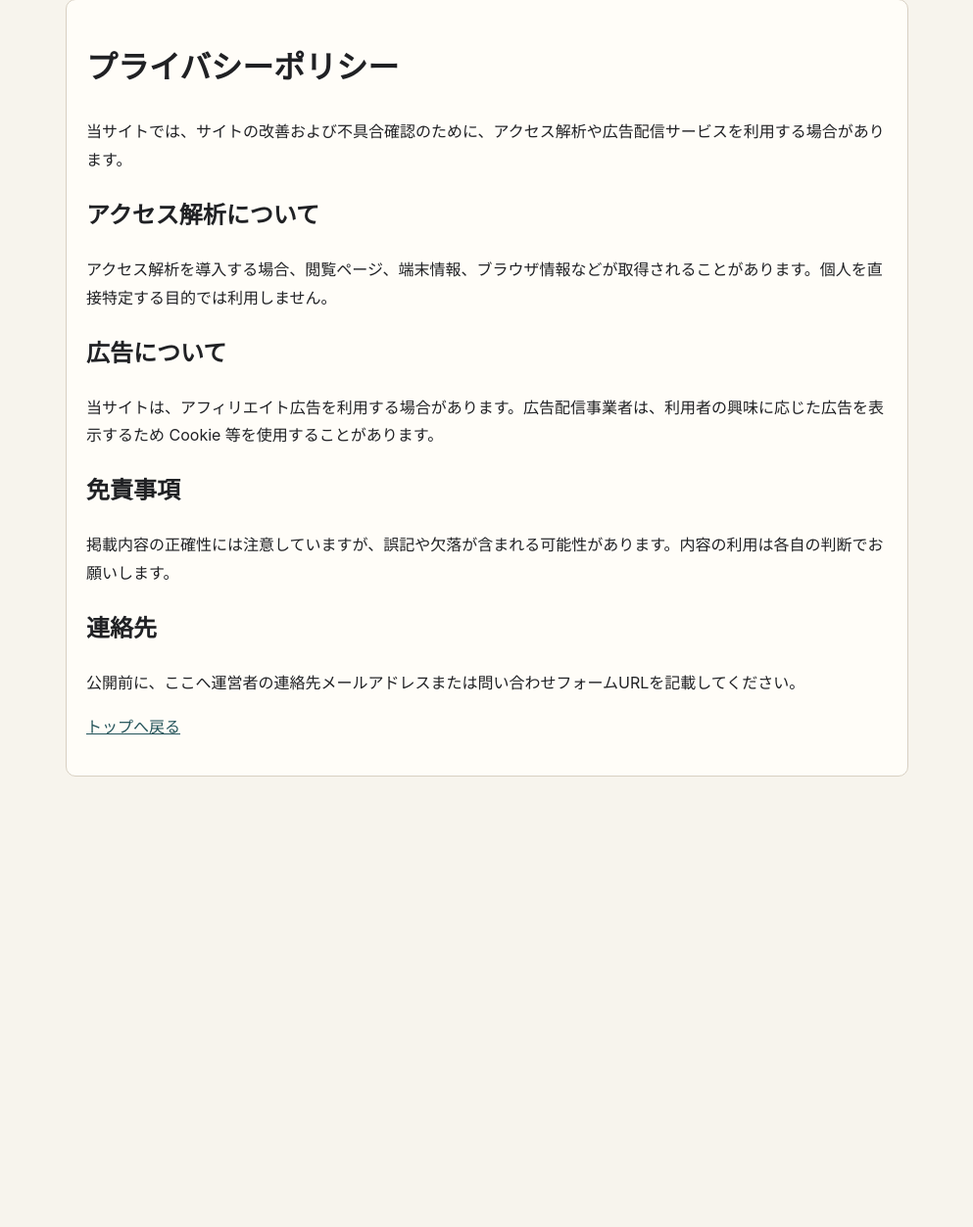
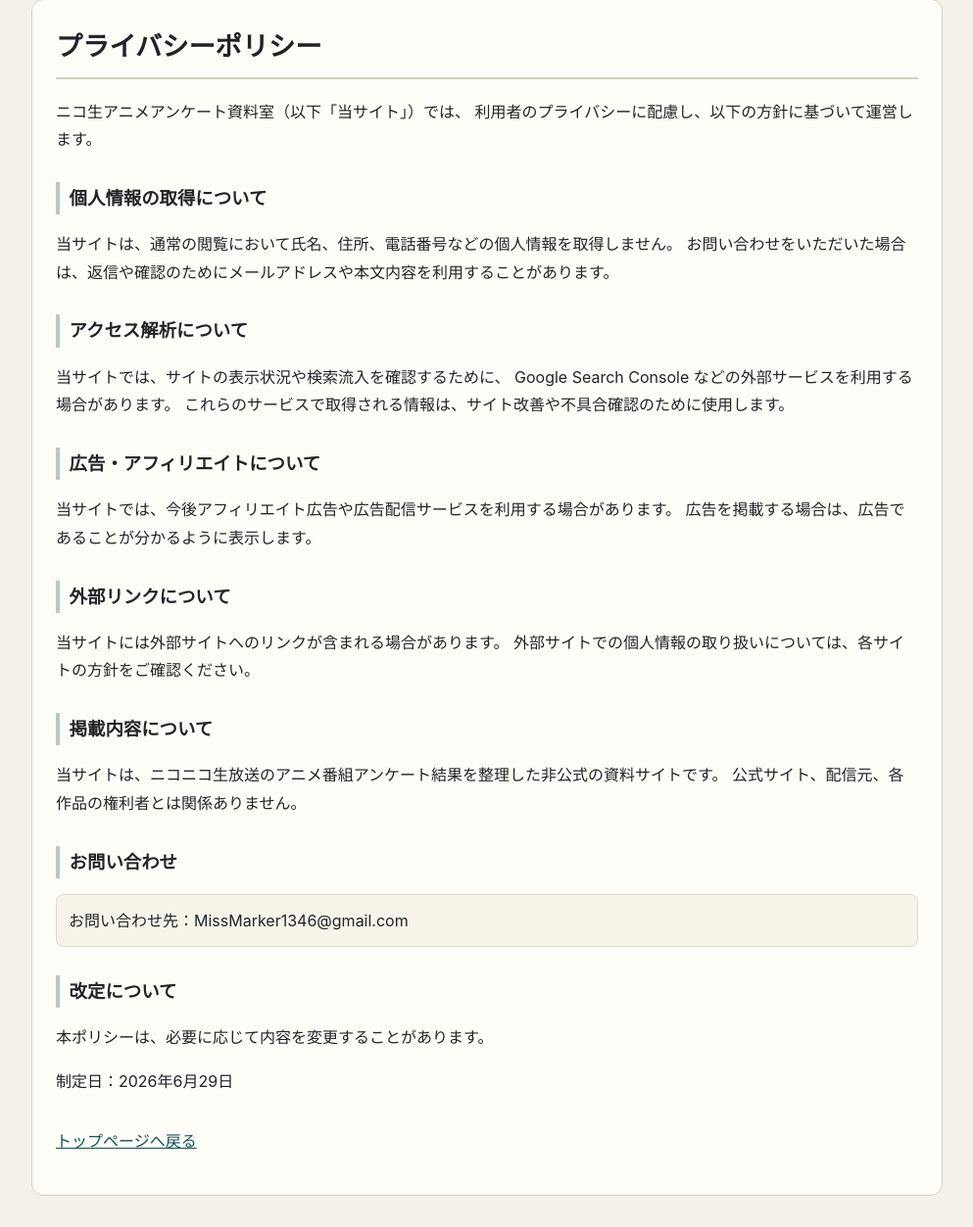
Before and after one commit to MissMarker/nicolive-survey-room, a plain HTML site: page privacy.html in a window 1280 px wide. Shown: the part 33-1286 px from the top of the page at 98% size, without its empty margins (143-1136 px from the left). Before the commit the page ends 858 px from the top, so only its background shows below. Drawn offline with Linux system fonts and the light colour scheme.

Commit message:
Update privacy.html
Update privacy policy

```diff
--- a/privacy.html
+++ b/privacy.html
@@ -1 +1,108 @@
-<!doctype html><html lang="ja"><head><meta charset="utf-8"><meta name="viewport" content="width=device-width,initial-scale=1"><title>プライバシーポリシー - ニコ生アニメアンケート資料室</title><style>body{font-family:-apple-system,BlinkMacSystemFont,"Hiragino Kaku Gothic ProN","Yu Gothic",Meiryo,sans-serif;line-height:1.8;max-width:860px;margin:32px auto;padding:0 16px;color:#202124;background:#f7f4ed}main{background:#fffdf8;border:1px solid #d8d0c2;border-radius:10px;padding:20px}h1{font-family:"Hiragino Mincho ProN","Yu Mincho",serif}a{color:#24545a}</style></head><body><main><h1>プライバシーポリシー</h1><p>当サイトでは、サイトの改善および不具合確認のために、アクセス解析や広告配信サービスを利用する場合があります。</p><h2>アクセス解析について</h2><p>アクセス解析を導入する場合、閲覧ページ、端末情報、ブラウザ情報などが取得されることがあります。個人を直接特定する目的では利用しません。</p><h2>広告について</h2><p>当サイトは、アフィリエイト広告を利用する場合があります。広告配信事業者は、利用者の興味に応じた広告を表示するため Cookie 等を使用することがあります。</p><h2>免責事項</h2><p>掲載内容の正確性には注意していますが、誤記や欠落が含まれる可能性があります。内容の利用は各自の判断でお願いします。</p><h2>連絡先</h2><p>公開前に、ここへ運営者の連絡先メールアドレスまたは問い合わせフォームURLを記載してください。</p><p><a href="index.html">トップへ戻る</a></p></main></body></html>
+<!doctype html>
+<html lang="ja">
+<head>
+  <meta charset="utf-8">
+  <meta name="viewport" content="width=device-width,initial-scale=1">
+  <title>プライバシーポリシー - ニコ生アニメアンケート資料室</title>
+  <style>
+    body {
+      margin: 0;
+      background: #f5f1e8;
+      color: #202428;
+      font-family: -apple-system, BlinkMacSystemFont, "Hiragino Kaku Gothic ProN", "Yu Gothic", Meiryo, sans-serif;
+      line-height: 1.8;
+    }
+    main {
+      max-width: 880px;
+      margin: 32px auto;
+      padding: 24px;
+      background: #fffdf8;
+      border: 1px solid #d8cfc0;
+      border-radius: 12px;
+    }
+    h1 {
+      margin-top: 0;
+      font-size: 1.7rem;
+      border-bottom: 2px solid #d8cfc0;
+      padding-bottom: .4rem;
+    }
+    h2 {
+      margin-top: 1.8rem;
+      font-size: 1.15rem;
+      border-left: 4px solid #b8c9c4;
+      padding-left: .6rem;
+    }
+    a {
+      color: #174f57;
+    }
+    .note {
+      background: #f8f3e9;
+      border: 1px solid #e2d8c8;
+      border-radius: 8px;
+      padding: 12px;
+    }
+    .back {
+      margin-top: 2rem;
+    }
+  </style>
+</head>
+<body>
+  <main>
+    <h1>プライバシーポリシー</h1>
+
+    <p>
+      ニコ生アニメアンケート資料室（以下「当サイト」）では、
+      利用者のプライバシーに配慮し、以下の方針に基づいて運営します。
+    </p>
+
+    <h2>個人情報の取得について</h2>
+    <p>
+      当サイトは、通常の閲覧において氏名、住所、電話番号などの個人情報を取得しません。
+      お問い合わせをいただいた場合は、返信や確認のためにメールアドレスや本文内容を利用することがあります。
+    </p>
+
+    <h2>アクセス解析について</h2>
+    <p>
+      当サイトでは、サイトの表示状況や検索流入を確認するために、
+      Google Search Console などの外部サービスを利用する場合があります。
+      これらのサービスで取得される情報は、サイト改善や不具合確認のために使用します。
+    </p>
+
+    <h2>広告・アフィリエイトについて</h2>
+    <p>
+      当サイトでは、今後アフィリエイト広告や広告配信サービスを利用する場合があります。
+      広告を掲載する場合は、広告であることが分かるように表示します。
+    </p>
+
+    <h2>外部リンクについて</h2>
+    <p>
+      当サイトには外部サイトへのリンクが含まれる場合があります。
+      外部サイトでの個人情報の取り扱いについては、各サイトの方針をご確認ください。
+    </p>
+
+    <h2>掲載内容について</h2>
+    <p>
+      当サイトは、ニコニコ生放送のアニメ番組アンケート結果を整理した非公式の資料サイトです。
+      公式サイト、配信元、各作品の権利者とは関係ありません。
+    </p>
+
+    <h2>お問い合わせ</h2>
+    <p class="note">
+      お問い合わせ先：MissMarker1346@gmail.com
+    </p>
+
+    <h2>改定について</h2>
+    <p>
+      本ポリシーは、必要に応じて内容を変更することがあります。
+    </p>
+
+    <p>
+      制定日：2026年6月29日
+    </p>
+
+    <p class="back">
+      <a href="./">トップページへ戻る</a>
+    </p>
+  </main>
+</body>
+</html>
```
